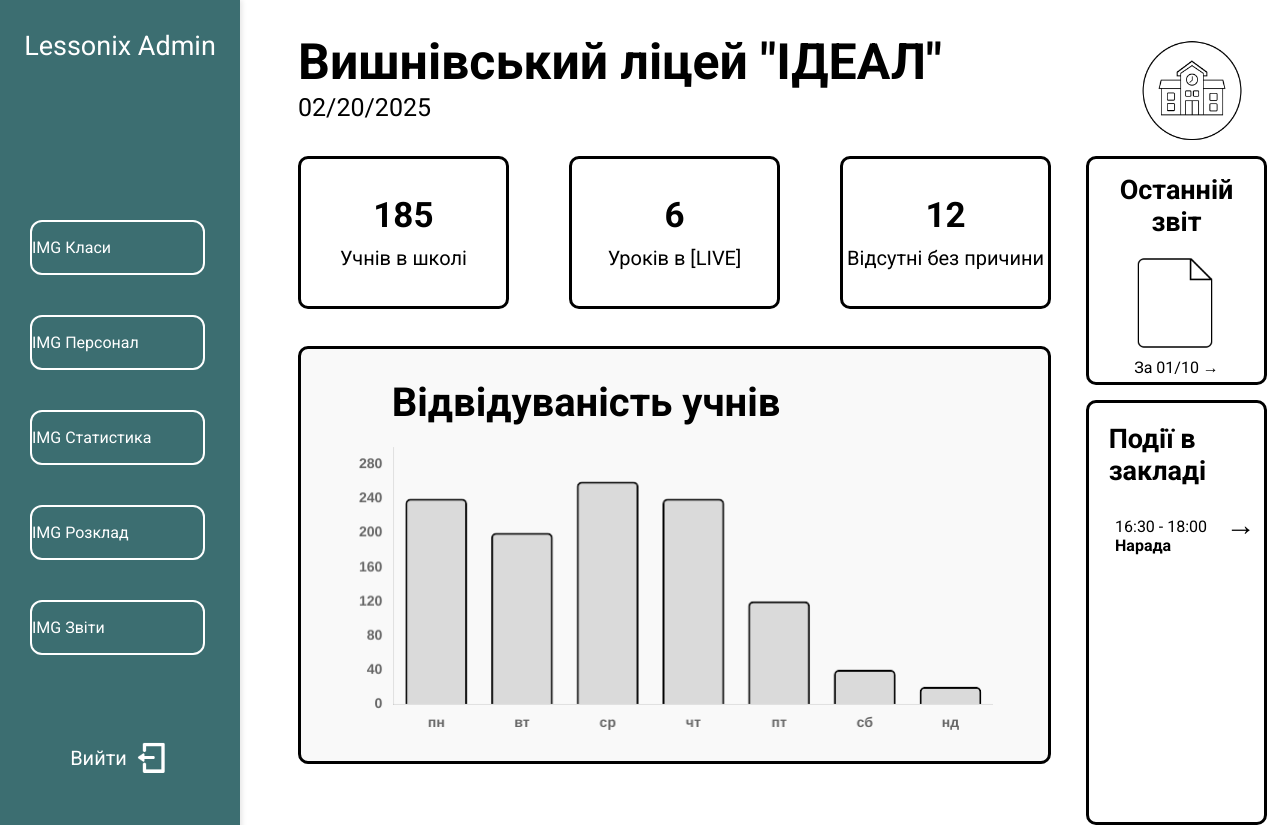
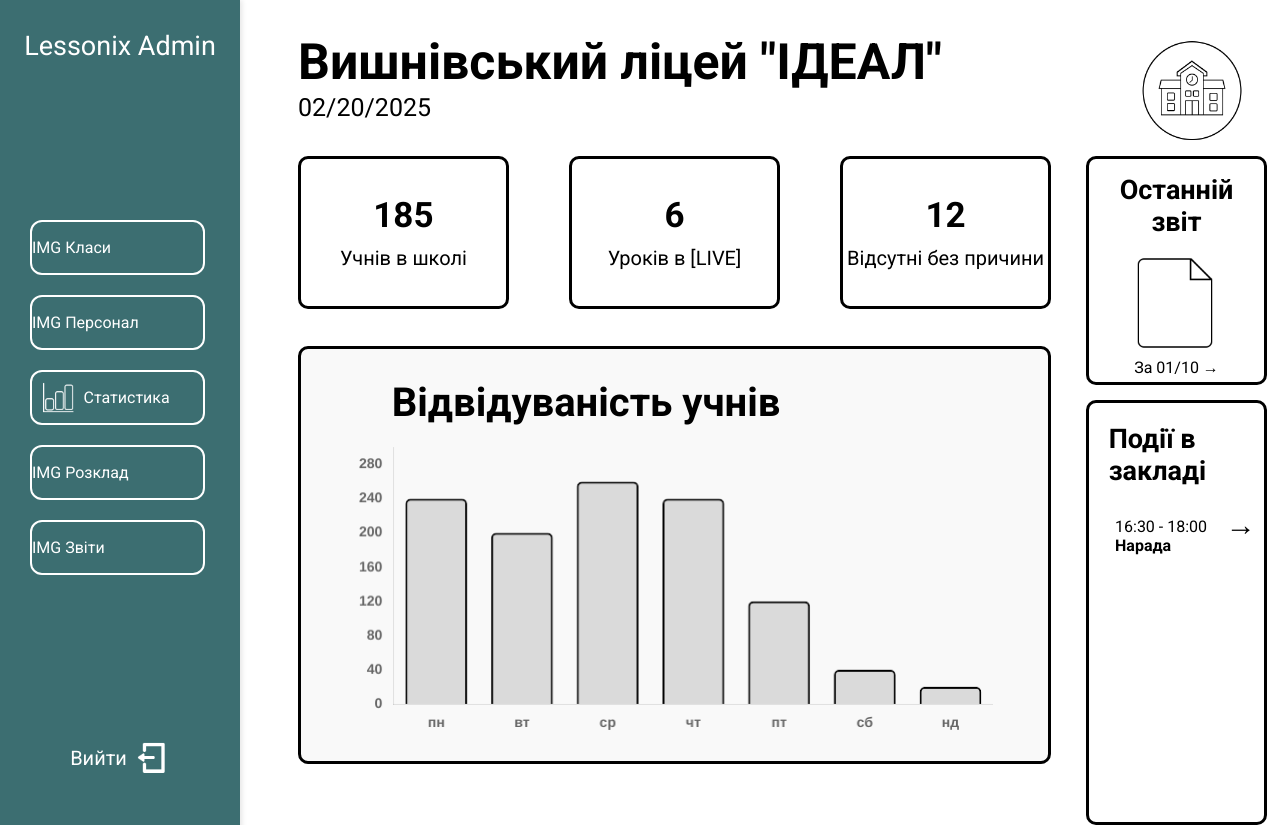
Before and after one commit to andrew-potapenko17/web-lessonixadmin, a Django app: page / in a window 1280 px wide. Run offline with Django 4.2, Linux system fonts and the light colour scheme.

Commit message:
added stastics button

```diff
--- a/lessonixadmin/static/styles/navbar.css
+++ b/lessonixadmin/static/styles/navbar.css
@@ -40,6 +40,11 @@ a {
     margin-top: auto;
 }
 
+.links-container img {
+    margin-left: 5%;
+    width: 35px;
+    height: auto;
+}
 
 .classes-link, .personal-link, .statistics-link, .schedule-link, .reports-link {
     width: 171px;
@@ -48,6 +53,15 @@ a {
     border-radius: 12px;
     display: inline-block;
     margin: 20px 10px 20px 10px;
+
+    display: flex;
+    align-items: center;
+    gap: 8px;
+}
+
+.links-text {
+    font-size: 20px;
+    line-height: 1;
 }
 
 .classes-link {
--- a/lessonixadmin/templates/navbar.html
+++ b/lessonixadmin/templates/navbar.html
@@ -12,31 +12,32 @@
 
             <a href="/">
                 <div class="classes-link">
-                    <p>IMG Класи</p>
+                    <div "links-text">IMG Класи</div>
                 </div>
             </a>
 
             <a href="/">
                 <div class="personal-link">
-                    <p>IMG Персонал</p>
+                    <div "links-text">IMG Персонал</div>
                 </div>
             </a>
 
             <a href="/">
                 <div class="statistics-link">
-                    <p>IMG Статистика</p>
+                    <img src="{% static 'img/statistics-btn.png' %}" alt="Statistics Icon">
+                    <div "links-text">Статистика</div>
                 </div>
             </a>
 
             <a href="/">
                 <div class="schedule-link">
-                    <p>IMG Розклад</p>
+                    <div "links-text">IMG Розклад</div>
                 </div>
             </a>
 
             <a href="/">
                 <div class="reports-link">
-                    <p>IMG Звіти</p>
+                    <div "links-text">IMG Звіти</div>
                 </div>
             </a>
 
```
Also changed, not shown: lessonixadmin/static/img/statistics-btn.png (added).
